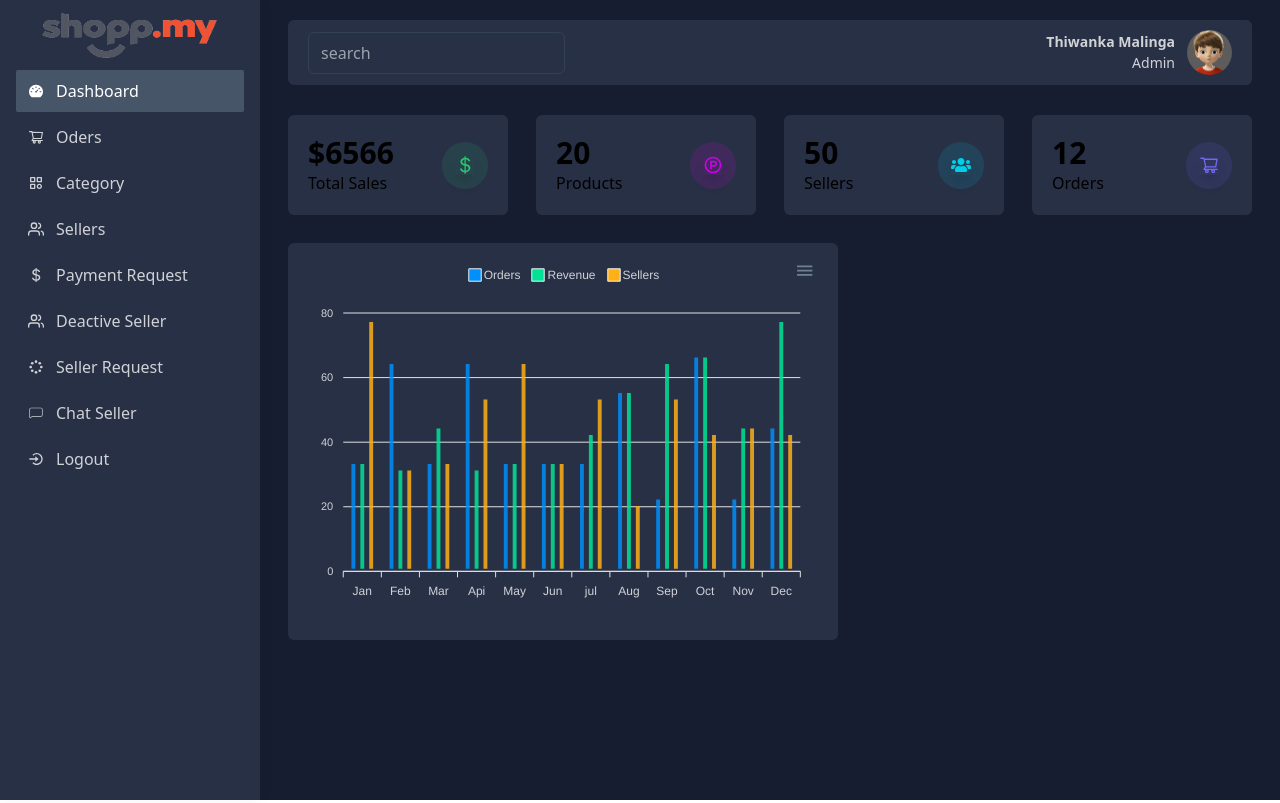
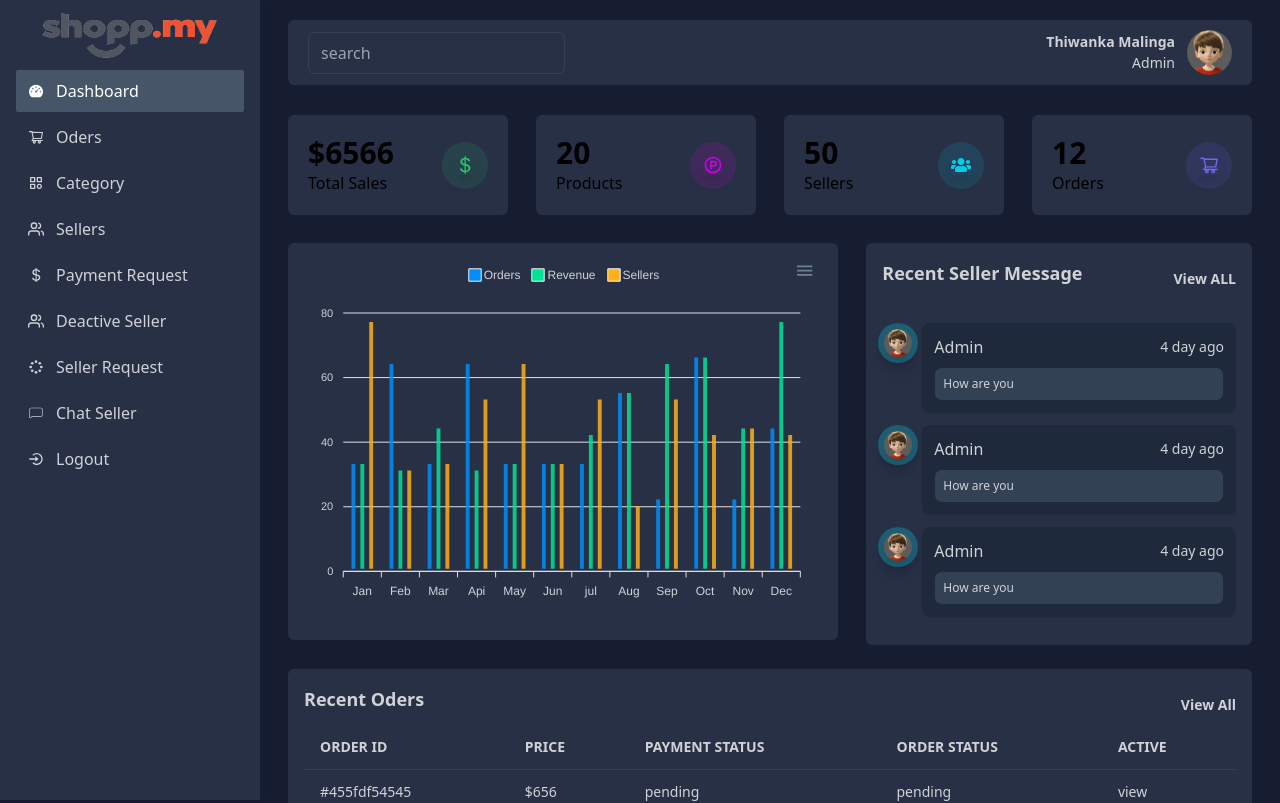
Before and after one commit to thiwaas/green-energy, a React (Create React App) app in the folder frontend/: page /admin/dashboard in a window 1280 px wide. Shown: the top 803 px of the page. Built offline with nearby package versions, Linux system fonts and the light colour scheme.

Commit message:
feat: initial commit

```diff
--- a/frontend/src/router/routes/adminRoutes.js
+++ b/frontend/src/router/routes/adminRoutes.js
@@ -1,9 +1,15 @@
 import { lazy } from 'react'
 const AdminDashboard = lazy(() => import("../../views/admin/AdminDashboard"))
+const Orders = lazy(() => import("../../views/admin/Orders"))
 export const adminRoutes = [
     {
         path : 'admin/dashboard',
         element: <AdminDashboard />,
         role: 'admin'
+    },
+    {
+        path : 'admin/dashboard/orders',
+        element: <Orders />,
+        role: 'admin'
     }
 ]
--- a/frontend/src/views/admin/AdminDashboard.jsx
+++ b/frontend/src/views/admin/AdminDashboard.jsx
@@ -1,7 +1,9 @@
+/* eslint-disable jsx-a11y/scope */
 import React from 'react'
 import { BsCurrencyDollar } from 'react-icons/bs'
 import { RiProductHuntLine } from 'react-icons/ri'
 import { FaUsers } from 'react-icons/fa'
+import { Link } from 'react-router-dom'
 import { AiOutlineShoppingCart } from 'react-icons/ai'
 import Chart from 'react-apexcharts'
 
@@ -114,6 +116,96 @@
             <Chart options={state.options} series={state.series} type='bar' height={350} />
           </div>
         </div>
+        <div className='w-full lg:w-5/12 lg:pl-4 mt-6 lg:mt-0'>
+          <div className='w-full bg-[#283046] p-4 rounded-md text-[#d0d2d6]'>
+            <div className='flex justify-between items-center'>
+              <h2 className='font-semibold text-lg text-[#d0d2d6] pb-3'>Recent Seller Message</h2>
+              <Link className='font-semibold text-sm text-[#d0d2d6]'>View ALL</Link>
+            </div>
+            <div className='flex-flec-col gap-2 pt-6 text-[#d0d2d6]'>
+              <ul className='relative border-1 border-slate-600 ml-4'>
+                <li className='mb-3 ml-6'>
+                  <div className='flex absolute -left-5 shadow-lg justify-center items-center w-10 h-10 p-[6px] bg-[#00d1e848] rounded-full z-10'>
+                    <img className='w-full rounded-full h-full shadow-lg' src="http://localhost:3000/images/admin.jpg" alt="" />
+                  </div>
+                  <div className='p-3 bg-slate-800 rounded-lg border-slate-600 shadow-sm'>
+                    <div className='flex justify-between items-center mb-2'>
+                      <Link className='text-md font-normal'>Admin</Link>
+                      <time className='mb-1 text-sm font-normal sm:order-last sm:mb-0'>4 day ago</time>
+                    </div>
+                    <div className='p-2 text-xs font-normal bg-slate-700 rounded-lg border border-slate-800'>
+                      How are you
+                    </div>
+                  </div>
+                </li>
+                <li className='mb-3 ml-6'>
+                  <div className='flex absolute -left-5 shadow-lg justify-center items-center w-10 h-10 p-[6px] bg-[#00d1e848] rounded-full z-10'>
+                    <img className='w-full rounded-full h-full shadow-lg' src="http://localhost:3000/images/admin.jpg" alt="" />
+                  </div>
+                  <div className='p-3 bg-slate-800 rounded-lg border-slate-600 shadow-sm'>
+                    <div className='flex justify-between items-center mb-2'>
+                      <Link className='text-md font-normal'>Admin</Link>
+                      <time className='mb-1 text-sm font-normal sm:order-last sm:mb-0'>4 day ago</time>
+                    </div>
+                    <div className='p-2 text-xs font-normal bg-slate-700 rounded-lg border border-slate-800'>
+                      How are you
+                    </div>
+                  </div>
+                </li>
+                <li className='mb-3 ml-6'>
+                  <div className='flex absolute -left-5 shadow-lg justify-center items-center w-10 h-10 p-[6px] bg-[#00d1e848] rounded-full z-10'>
+                    <img className='w-full rounded-full h-full shadow-lg' src="http://localhost:3000/images/admin.jpg" alt="" />
+                  </div>
+                  <div className='p-3 bg-slate-800 rounded-lg border-slate-600 shadow-sm'>
+                    <div className='flex justify-between items-center mb-2'>
+                      <Link className='text-md font-normal'>Admin</Link>
+                      <time className='mb-1 text-sm font-normal sm:order-last sm:mb-0'>4 day ago</time>
+                    </div>
+                    <div className='p-2 text-xs font-normal bg-slate-700 rounded-lg border border-slate-800'>
+                      How are you
+                    </div>
+                  </div>
+                </li>
+              </ul>
+            </div>
+          </div>
+        </div>
+      </div>
+      <div className='w-full p-4 bg-[#283046] rounded-md mt-6'>
+        <div className='flex justify-between items-center'>
+          <h2 className='font-semibold text-lg text-[#d0d2d6] pb-3'>Recent Oders</h2>
+          <Link className='font-semibold text-sm text-[#d0d2d6]'>View All</Link>
+        </div>
+        <div className='realative overflow-x-auto'>
+          <table className='w-full text-sm text-left text-[#d0d2d6]'>
+            <thead className='text-sm text-[#d0d2d6] uppercase border-b border-slate-700'>
+              <tr>
+                <th scope='col' className='py-3 px-4'>Order Id</th>
+                <th scope='col' className='py-3 px-4'>Price</th>
+                <th scope='col' className='py-3 px-4'>Payment Status</th>
+                <th scope='col' className='py-3 px-4'>Order Status</th>
+                <th scope='col' className='py-3 px-4'>Active</th>
+              </tr>
+            </thead>
+            <tbody>
+            </tbody>
+            {
+              [1, 2, 3, 4, 5].map((d, i) => <tr key={i}>
+              <td scope='row' className='py-3 px-4 font-medium whitespace-nowrap'>#455fdf54545</td>
+              <td scope='row' className='py-3 px-4 font-medium whitespace-nowrap'>$656</td>
+              <td scope='row' className='py-3 px-4 font-medium whitespace-nowrap'>
+                <span>pending</span>
+              </td>
+              <td scope='row' className='py-3 px-4 font-medium whitespace-nowrap'>
+                <span>pending</span>
+              </td>
+              <td scope='row' className='py-3 px-4 font-medium whitespace-nowrap'>
+                <Link>view</Link>
+              </td>
+            </tr>)
+            }
+          </table>
+        </div>
       </div>
     </div>
   )
--- /dev/null
+++ b/frontend/src/views/admin/Orders.jsx
@@ -0,0 +1,9 @@
+import React from 'react'
+
+const Oders = () => {
+  return (
+    <div>Oders</div>
+  )
+}
+
+export default Oders
```
